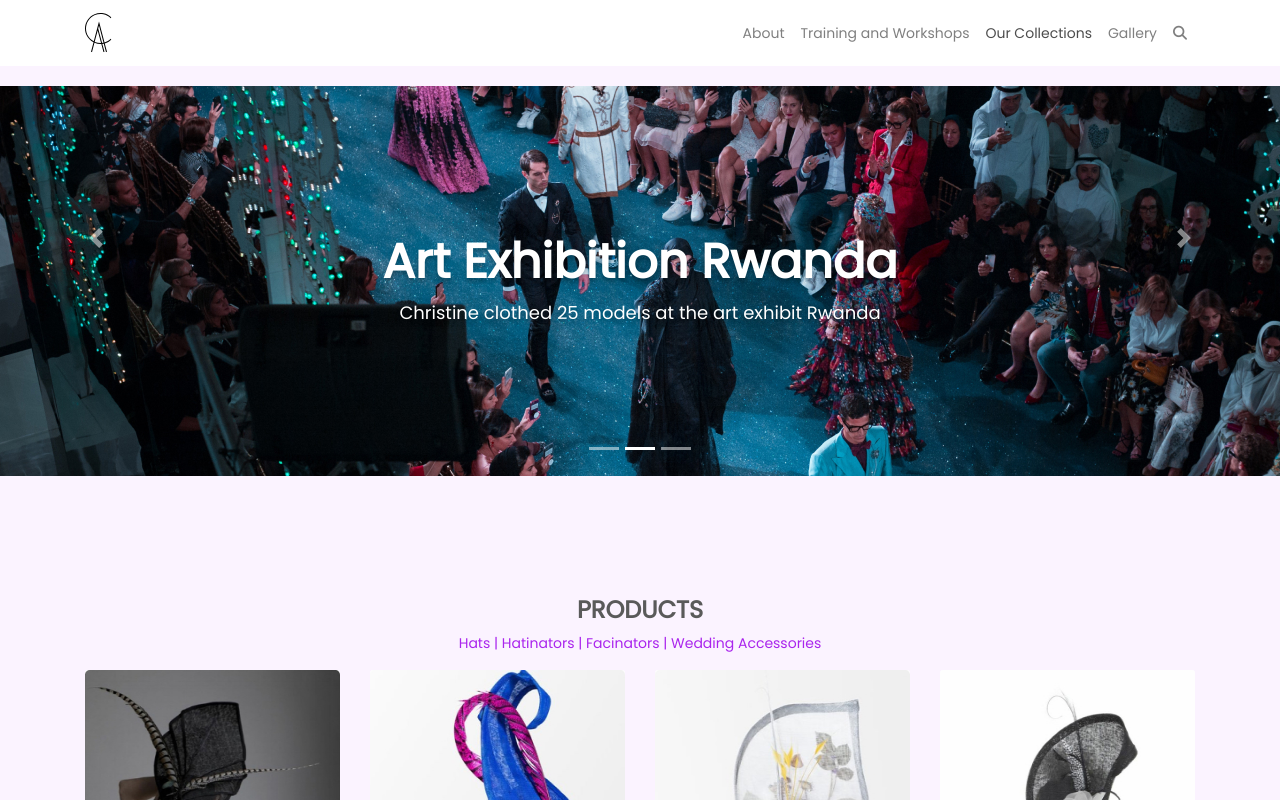
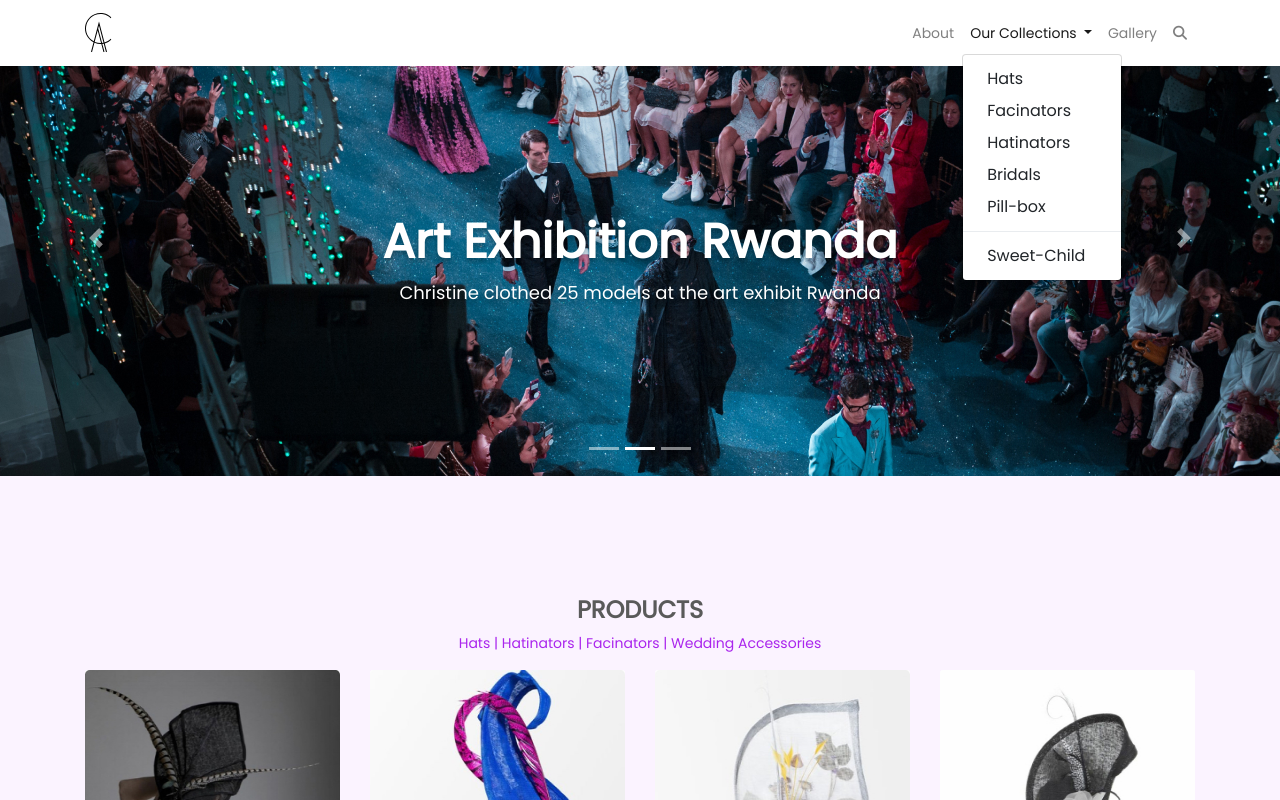
Before and after one commit to sophisticateddev/Christine-artelier, a plain HTML site: page index.html in a window 1280 px wide. Both pictures are taken after a click on the button "Our Collections". Shown: the top 800 px of the page. Drawn offline with nearby package versions, Linux system fonts and the light colour scheme.

Commit message:
fixed dropdown

```diff
--- a/css/style.css
+++ b/css/style.css
@@ -68,7 +68,7 @@ body{
 /* Caurosel */
 
 #carouselExampleCaptions > div > div.carousel-item.active{
-  top: 86px;
+  top: 66px;
 }
 
 .carousel-caption{
--- a/index.html
+++ b/index.html
@@ -30,14 +30,22 @@
               <li class="nav-item">
                 <a class="nav-link" href="about.html">About</a>
               </li>
-                <li class="nav-item">
-                  <a class="nav-link" href="#">Training and Workshops</a>
+              <li class="nav-item dropdown">
+                  <a class="nav-link dropdown-toggle" href="#" id="navbarDropdown" role="button" data-toggle="dropdown" aria-haspopup="true" aria-expanded="false">
+                    Our Collections
+                  </a>
+                  <div class="dropdown-menu" aria-labelledby="navbarDropdown">
+                    <a class="dropdown-item" href="#">Hats</a>
+                    <a class="dropdown-item" href="#">Facinators</a>
+                    <a class="dropdown-item" href="#">Hatinators</a>
+                    <a class="dropdown-item" href="#">Bridals</a>
+                    <a class="dropdown-item" href="#">Pill-box</a>
+                    <div class="dropdown-divider"></div>
+                    <a class="dropdown-item" href="#">Sweet-Child</a>
+                  </div>
                 </li>
               <li class="nav-item">
-                  <a class="nav-link" href="#">Our Collections</a>
-                </li>
-                <li class="nav-item">
-                  <a class="nav-link" href="gallery.html">Gallery</a>
+                <a class="nav-link" href="#">Gallery</a>
               </li>
               <li class="nav-item">
                 <a class="nav-link" href="#"><i class="fas fa-search"></i></a>
```
Also changed, not shown: about.html (+15 -7 lines), gallery.html (+14 -6 lines). Lines whose indentation alone changed are shown as unchanged.
